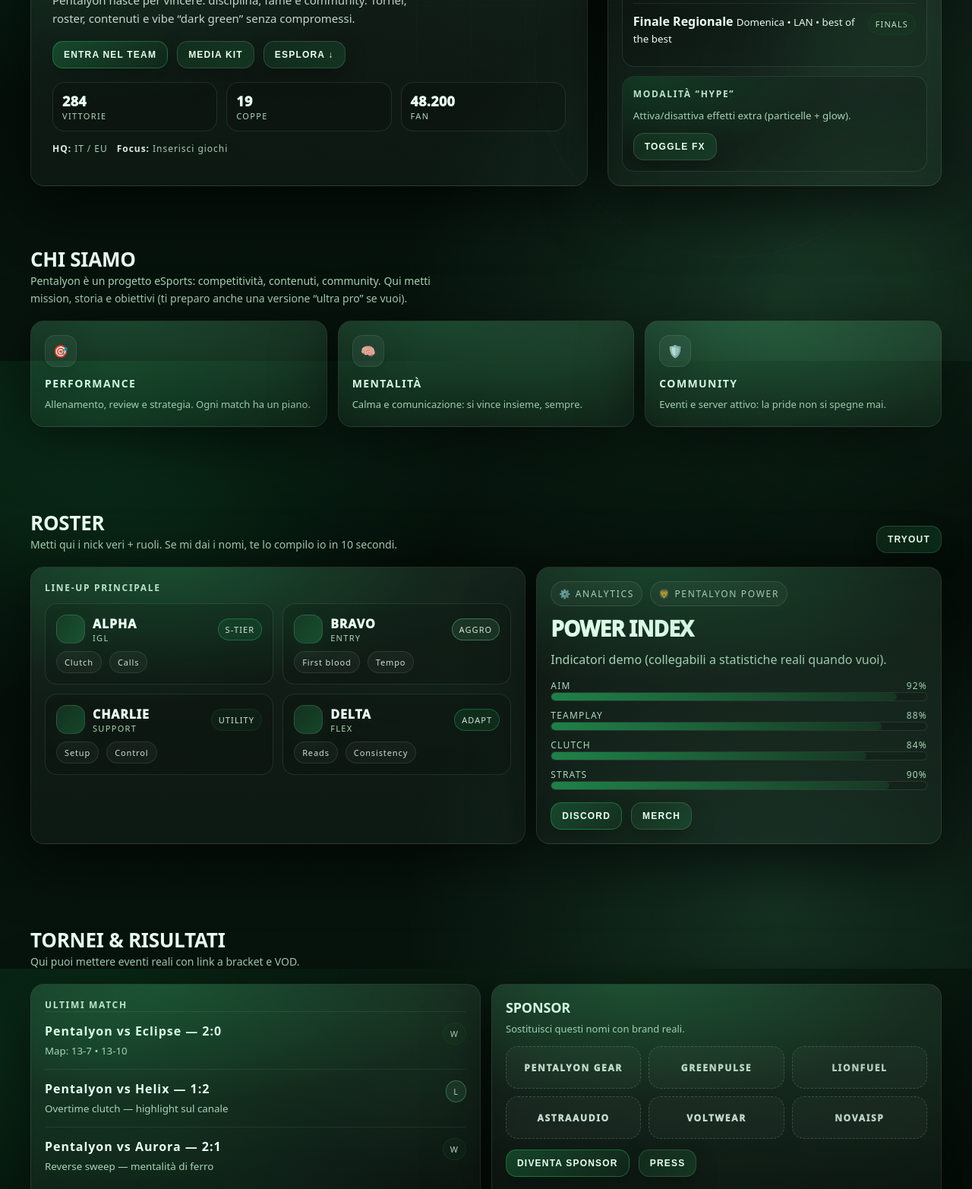
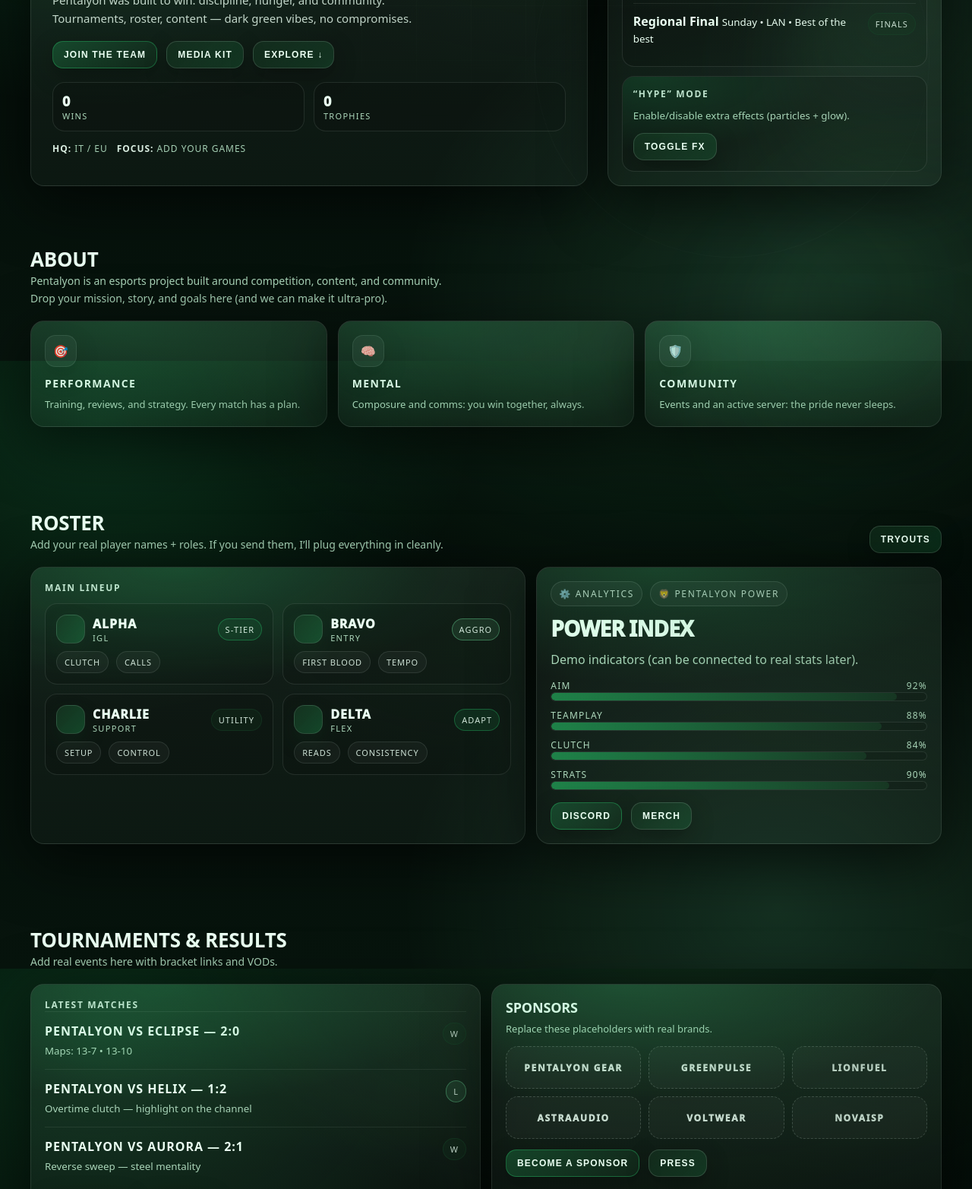
Before and after one commit to Drekhoz/Pentalyon, a plain HTML site: page index.html in a window 1280 px wide. Shown: the part 325-1890 px from the top of the page at 76% size. Drawn offline with Linux system fonts and the light colour scheme.

Commit message:
Update index.html

```diff
--- a/index.html
+++ b/index.html
@@ -1,23 +1,23 @@
 <!doctype html>
-<html lang="it">
+<html lang="en">
 <head>
   <meta charset="utf-8" />
   <meta name="viewport" content="width=device-width,initial-scale=1" />
-  <title>PENTALYON — eSports</title>
-  <meta name="description" content="Pentalyon eSports — roster, tornei, sponsor e community." />
+  <title>PENTALYON — Esports</title>
+  <meta name="description" content="Pentalyon Esports — roster, tournaments, sponsors, and community." />
 
-  <!-- Favicon (usa lo stesso logo) -->
+  <!-- Favicon (uses your logo) -->
   <link rel="icon" href="logo.png" />
 
   <style>
     :root{
       /* YOUR COLORS */
-      --bg:#020A06;     /* nero profondo */
-      --brand:#1A472A;  /* verde */
+      --bg:#020A06;     /* deep black */
+      --brand:#1A472A;  /* green */
       --ink:#eafff2;
       --muted:#b6e3c5;
 
-      /* accents (derivati dal verde) */
+      /* accents (derived from green) */
       --neon:#1A472A;
       --neon2:#2bd673;
       --hot:#7CFFB4;
@@ -262,12 +262,13 @@
       font-size:12px; color: rgba(182,227,197,.90);
       display:flex; gap:12px; flex-wrap:wrap;
       letter-spacing:.08em;
+      text-transform:uppercase;
     }
     .fine b{color: rgba(234,255,242,.92)}
     .statbar{
       margin-top:18px;
       display:grid;
-      grid-template-columns: repeat(3, 1fr);
+      grid-template-columns: repeat(2, 1fr); /* 2 boxes now */
       gap:12px;
     }
     .stat{
@@ -360,7 +361,7 @@
       border:1px solid rgba(234,255,242,.12);
       box-shadow: 0 12px 28px rgba(26,71,42,.18);
     }
-    .nick{font-weight:950; letter-spacing:.06em}
+    .nick{font-weight:950; letter-spacing:.06em; text-transform:uppercase}
     .role{font-size:11px; color: rgba(182,227,197,.95); letter-spacing:.12em; text-transform:uppercase}
     .meta{margin-top:10px; display:flex; gap:10px; flex-wrap:wrap}
     .chip{
@@ -369,6 +370,7 @@
       border:1px solid rgba(234,255,242,.10);
       background: rgba(234,255,242,.04);
       color: rgba(234,255,242,.86);
+      text-transform:uppercase;
     }
     .aboutTeam{padding:18px}
     .aboutTeam .big{font-size:28px; font-weight:950; letter-spacing:-.03em; margin:2px 0 10px; text-transform:uppercase;}
@@ -401,7 +403,7 @@
       display:flex; gap:12px; justify-content:space-between; align-items:flex-start;
     }
     .item:first-child{border-top:0}
-    .item b{display:block; letter-spacing:.06em}
+    .item b{display:block; letter-spacing:.06em; text-transform:uppercase}
     .item small{display:block; color: rgba(182,227,197,.92); margin-top:6px; line-height:1.4}
     .sponsors{padding:18px}
     .sGrid{display:grid; grid-template-columns: repeat(3, 1fr); gap:10px; margin-top:12px;}
@@ -513,24 +515,24 @@
     <div class="container inner">
       <div class="brandBox" aria-label="Pentalyon">
         <div class="brandMark" aria-hidden="true">
-          <img src="logo.png" alt="Logo Pentalyon">
+          <img src="logo.png" alt="Pentalyon logo">
         </div>
         <div class="brandText">
           <b>PENTALYON</b>
-          <span>eSports</span>
+          <span>Esports</span>
         </div>
       </div>
 
-      <nav class="links" aria-label="Navigazione">
-        <a href="#about">Chi siamo</a>
+      <nav class="links" aria-label="Navigation">
+        <a href="#about">About</a>
         <a href="#roster">Roster</a>
-        <a href="#tournaments">Tornei</a>
-        <a href="#sponsors">Sponsor</a>
-        <a href="#join">Unisciti</a>
-        <button class="btn primary" id="watchBtn">Guarda Live</button>
+        <a href="#tournaments">Tournaments</a>
+        <a href="#sponsors">Sponsors</a>
+        <a href="#join">Join</a>
+        <button class="btn primary" id="watchBtn">Watch Live</button>
       </nav>
 
-      <button class="btn hamb" id="menuBtn" aria-label="Apri menu">☰ Menu</button>
+      <button class="btn hamb" id="menuBtn" aria-label="Open menu">☰ Menu</button>
     </div>
   </header>
 
@@ -543,7 +545,7 @@
             <div class="heroTop">
               <div class="heroCrest">
                 <div class="crest" aria-hidden="true">
-                  <img src="logo.png" alt="Logo Pentalyon">
+                  <img src="logo.png" alt="Pentalyon logo">
                 </div>
                 <div class="kicker">
                   <span class="pill">🦁 Pentalyon Pride</span>
@@ -553,37 +555,34 @@
               </div>
             </div>
 
-            <h1 class="glitch" data-text="DOMINA L’ARENA">DOMINA L’ARENA</h1>
+            <h1 class="glitch" data-text="DOMINATE THE ARENA">DOMINATE THE ARENA</h1>
 
             <p class="lead">
-              Pentalyon nasce per vincere: disciplina, fame e community.
-              Tornei, roster, contenuti e vibe “dark green” senza compromessi.
+              Pentalyon was built to win: discipline, hunger, and community.
+              Tournaments, roster, content — dark green vibes, no compromises.
             </p>
 
             <div class="ctaRow">
-              <button class="btn primary" id="joinBtn">Entra nel Team</button>
+              <button class="btn primary" id="joinBtn">Join the Team</button>
               <button class="btn" id="kitBtn">Media Kit</button>
-              <button class="btn" id="scrollBtn">Esplora ↓</button>
+              <button class="btn" id="scrollBtn">Explore ↓</button>
             </div>
 
-            <div class="statbar" aria-label="Statistiche">
+            <!-- STATS: wins + trophies only (both 0) -->
+            <div class="statbar" aria-label="Stats">
               <div class="stat">
                 <div class="n" id="statWins">0</div>
-                <div class="l">Vittorie</div>
+                <div class="l">Wins</div>
               </div>
               <div class="stat">
                 <div class="n" id="statCup">0</div>
-                <div class="l">Coppe</div>
-              </div>
-              <div class="stat">
-                <div class="n" id="statFans">0</div>
-                <div class="l">Fan</div>
+                <div class="l">Trophies</div>
               </div>
             </div>
 
             <div class="fine">
               <span><b>HQ:</b> IT / EU</span>
-              <span><b>Focus:</b> Inserisci giochi</span>
+              <span><b>Focus:</b> Add your games</span>
             </div>
           </div>
         </div>
@@ -591,37 +590,37 @@
         <aside class="card reveal">
           <div class="heroSide">
             <div class="tile">
-              <h3>Prossimi eventi</h3>
+              <h3>Upcoming events</h3>
 
               <div class="event">
                 <div>
                   <b>Pentalyon Cup — Qualifiers</b>
-                  <small>Stasera • BO3 • Match featured</small>
+                  <small>Tonight • BO3 • Featured match</small>
                 </div>
-                <span class="tag open">Iscrizioni</span>
+                <span class="tag open">Sign-ups</span>
               </div>
 
               <div class="event">
                 <div>
                   <b>Scrim Night</b>
-                  <small>Ogni mercoledì • 21:00 CET • Open lobby</small>
+                  <small>Every Wednesday • 21:00 CET • Open lobby</small>
                 </div>
                 <span class="tag live">Live</span>
               </div>
 
               <div class="event">
                 <div>
-                  <b>Finale Regionale</b>
-                  <small>Domenica • LAN • best of the best</small>
+                  <b>Regional Final</b>
+                  <small>Sunday • LAN • Best of the best</small>
                 </div>
                 <span class="tag win">Finals</span>
               </div>
             </div>
 
             <div class="tile">
-              <h3>Modalità “Hype”</h3>
+              <h3>“Hype” mode</h3>
               <small style="color:rgba(182,227,197,.92); line-height:1.6">
-                Attiva/disattiva effetti extra (particelle + glow).
+                Enable/disable extra effects (particles + glow).
               </small>
               <div style="display:flex; gap:10px; margin-top:12px; flex-wrap:wrap">
                 <button class="btn" id="fxToggle">Toggle FX</button>
@@ -635,10 +634,10 @@
     <section id="about" class="section container">
       <div class="sectionHead reveal">
         <div>
-          <h2>Chi siamo</h2>
+          <h2>About</h2>
           <p>
-            Pentalyon è un progetto eSports: competitività, contenuti, community.
-            Qui metti mission, storia e obiettivi (ti preparo anche una versione “ultra pro” se vuoi).
+            Pentalyon is an esports project built around competition, content, and community.
+            Drop your mission, story, and goals here (and we can make it ultra-pro).
           </p>
         </div>
       </div>
@@ -647,19 +646,19 @@
         <div class="card feature reveal">
           <div class="icon" aria-hidden="true">🎯</div>
           <h3>Performance</h3>
-          <p>Allenamento, review e strategia. Ogni match ha un piano.</p>
+          <p>Training, reviews, and strategy. Every match has a plan.</p>
         </div>
 
         <div class="card feature reveal">
           <div class="icon" aria-hidden="true">🧠</div>
-          <h3>Mentalità</h3>
-          <p>Calma e comunicazione: si vince insieme, sempre.</p>
+          <h3>Mental</h3>
+          <p>Composure and comms: you win together, always.</p>
         </div>
 
         <div class="card feature reveal">
           <div class="icon" aria-hidden="true">🛡️</div>
           <h3>Community</h3>
-          <p>Eventi e server attivo: la pride non si spegne mai.</p>
+          <p>Events and an active server: the pride never sleeps.</p>
         </div>
       </div>
     </section>
@@ -668,15 +667,15 @@
       <div class="sectionHead reveal">
         <div>
           <h2>Roster</h2>
-          <p>Metti qui i nick veri + ruoli. Se mi dai i nomi, te lo compilo io in 10 secondi.</p>
+          <p>Add your real player names + roles. If you send them, I’ll plug everything in cleanly.</p>
         </div>
-        <button class="btn" id="tryoutBtn">Tryout</button>
+        <button class="btn" id="tryoutBtn">Tryouts</button>
       </div>
 
       <div class="roster">
         <div class="card players reveal">
           <h3 style="margin:0; letter-spacing:.14em; text-transform:uppercase; font-size:12px; color:rgba(234,255,242,.88)">
-            Line-up principale
+            Main lineup
           </h3>
 
           <div class="playerGrid" role="list">
@@ -689,7 +688,7 @@
                     <div class="role">IGL</div>
                   </div>
                 </div>
-                <span class="tag open">S-Tier</span>
+                <span class="tag open">S-tier</span>
               </div>
               <div class="meta">
                 <span class="chip">Clutch</span>
@@ -755,12 +754,12 @@
             <span class="pill">⚙️ Analytics</span>
             <span class="pill">🦁 Pentalyon Power</span>
           </div>
-          <div class="big">POWER INDEX</div>
+          <div class="big">Power Index</div>
           <p style="margin:0; color:rgba(182,227,197,.92); line-height:1.6">
-            Indicatori demo (collegabili a statistiche reali quando vuoi).
+            Demo indicators (can be connected to real stats later).
           </p>
 
-          <div class="meter" aria-label="Statistiche team">
+          <div class="meter" aria-label="Team stats">
             <div>
               <div class="labelRow"><span>Aim</span><span id="vAim">0%</span></div>
               <div class="bar"><i data-val="92"></i></div>
@@ -790,35 +789,35 @@
     <section id="tournaments" class="section container">
       <div class="sectionHead reveal">
         <div>
-          <h2>Tornei & risultati</h2>
-          <p>Qui puoi mettere eventi reali con link a bracket e VOD.</p>
+          <h2>Tournaments & results</h2>
+          <p>Add real events here with bracket links and VODs.</p>
         </div>
       </div>
 
       <div class="split">
         <div class="card list reveal">
           <h3 style="margin:0; letter-spacing:.14em; text-transform:uppercase; font-size:12px; color:rgba(234,255,242,.88)">
-            Ultimi match
+            Latest matches
           </h3>
 
           <div class="item">
             <div>
               <b>Pentalyon vs Eclipse — 2:0</b>
-              <small>Map: 13-7 • 13-10</small>
+              <small>Maps: 13-7 • 13-10</small>
             </div>
             <span class="tag win">W</span>
           </div>
           <div class="item">
             <div>
               <b>Pentalyon vs Helix — 1:2</b>
-              <small>Overtime clutch — highlight sul canale</small>
+              <small>Overtime clutch — highlight on the channel</small>
             </div>
             <span class="tag live">L</span>
           </div>
           <div class="item">
             <div>
               <b>Pentalyon vs Aurora — 2:1</b>
-              <small>Reverse sweep — mentalità di ferro</small>
+              <small>Reverse sweep — steel mentality</small>
             </div>
             <span class="tag win">W</span>
           </div>
@@ -832,12 +831,12 @@
         <div id="sponsors" class="card sponsors reveal">
           <div class="sectionHead" style="margin:0 0 10px">
             <div>
-              <h2 style="font-size:18px; margin:0">Sponsor</h2>
-              <p style="font-size:13px; margin-top:6px">Sostituisci questi nomi con brand reali.</p>
+              <h2 style="font-size:18px; margin:0">Sponsors</h2>
+              <p style="font-size:13px; margin-top:6px">Replace these placeholders with real brands.</p>
             </div>
           </div>
 
-          <div class="sGrid" aria-label="Sponsor grid">
+          <div class="sGrid" aria-label="Sponsors grid">
             <div class="s">Pentalyon Gear</div>
             <div class="s">GreenPulse</div>
             <div class="s">LionFuel</div>
@@ -847,7 +846,7 @@
           </div>
 
           <div class="ctaRow" style="margin-top:14px">
-            <button class="btn primary" id="sponsorBtn">Diventa Sponsor</button>
+            <button class="btn primary" id="sponsorBtn">Become a Sponsor</button>
             <button class="btn" id="pressBtn">Press</button>
           </div>
         </div>
@@ -857,14 +856,14 @@
     <section id="join" class="section container">
       <div class="card cta reveal">
         <div>
-          <h3>Unisciti alla pride</h3>
+          <h3>Join the pride</h3>
           <p style="margin:8px 0 0; color:rgba(182,227,197,.92); line-height:1.6">
-            Newsletter “drop” con eventi, tryout e merch. (Demo: collega un servizio reale quando vuoi.)
+            Drop newsletter with events, tryouts, and merch. (Demo — connect a real service anytime.)
           </p>
         </div>
         <form class="form" id="nlForm">
-          <input id="email" type="email" placeholder="La tua email" required />
-          <button class="btn primary" type="submit">Iscriviti</button>
+          <input id="email" type="email" placeholder="Your email" required />
+          <button class="btn primary" type="submit">Subscribe</button>
         </form>
       </div>
     </section>
@@ -873,7 +872,7 @@
       <div class="container foot">
         <div>© <span id="year"></span> PENTALYON • PRIDE NEVER SLEEPS</div>
         <div class="social">
-          <a href="#" id="tw">X/Twitter</a>
+          <a href="#" id="tw">X / Twitter</a>
           <a href="#" id="yt">YouTube</a>
           <a href="#" id="tt">TikTok</a>
         </div>
@@ -900,32 +899,33 @@
     $("#joinBtn").addEventListener("click", () => $("#join").scrollIntoView({behavior:"smooth"}));
     $("#tryoutBtn").addEventListener("click", () => $("#join").scrollIntoView({behavior:"smooth"}));
 
-    $("#watchBtn").addEventListener("click", () => toast("🔴 Live: collega qui Twitch/YouTube quando vuoi."));
-    $("#kitBtn").addEventListener("click", () => toast("📦 Media Kit: aggiungi un PDF o una pagina dedicata."));
-    $("#discordBtn").addEventListener("click", () => toast("💬 Discord: inserisci il tuo link d’invito."));
-    $("#shopBtn").addEventListener("click", () => toast("🛍️ Merch: collega uno shop/link."));
-    $("#highBtn").addEventListener("click", () => toast("🎬 Highlights: metti qui i tuoi video migliori."));
-    $("#bracketBtn").addEventListener("click", () => toast("🧩 Bracket: link a Challonge/Toornament."));
-    $("#sponsorBtn").addEventListener("click", () => toast("🤝 Sponsor: aggiungi un form o una mail dedicata."));
-    $("#pressBtn").addEventListener("click", () => toast("📰 Press: crea una pagina con logo pack e contatti."));
+    $("#watchBtn").addEventListener("click", () => toast("🔴 Live: add your Twitch/YouTube link anytime."));
+    $("#kitBtn").addEventListener("click", () => toast("📦 Media Kit: add a PDF or a dedicated page."));
+    $("#discordBtn").addEventListener("click", () => toast("💬 Discord: paste your invite link here."));
+    $("#shopBtn").addEventListener("click", () => toast("🛍️ Merch: connect a shop or a link."));
+    $("#highBtn").addEventListener("click", () => toast("🎬 Highlights: link your best videos."));
+    $("#bracketBtn").addEventListener("click", () => toast("🧩 Bracket: link Challonge/Toornament."));
+    $("#sponsorBtn").addEventListener("click", () => toast("🤝 Sponsors: add a form or a dedicated email."));
+    $("#pressBtn").addEventListener("click", () => toast("📰 Press: create a page with logo pack + contacts."));
 
-    $("#tw").addEventListener("click", (e)=>{e.preventDefault(); toast("Aggiungi il link al tuo profilo X/Twitter.");});
-    $("#yt").addEventListener("click", (e)=>{e.preventDefault(); toast("Aggiungi il link al tuo canale YouTube.");});
-    $("#tt").addEventListener("click", (e)=>{e.preventDefault(); toast("Aggiungi il link al tuo TikTok.");});
+    $("#tw").addEventListener("click", (e)=>{e.preventDefault(); toast("Add your X/Twitter profile link.");});
+    $("#yt").addEventListener("click", (e)=>{e.preventDefault(); toast("Add your YouTube channel link.");});
+    $("#tt").addEventListener("click", (e)=>{e.preventDefault(); toast("Add your TikTok link.");});
 
     $("#nlForm").addEventListener("submit", (e) => {
       e.preventDefault();
       const v = $("#email").value.trim();
-      toast(v ? "✅ Iscritto! (demo) — collega Mailchimp quando vuoi." : "Inserisci un’email valida.");
+      toast(v ? "✅ Subscribed! (demo) — connect Mailchimp anytime." : "Please enter a valid email.");
       $("#email").value = "";
     });
 
-    function animateCounter(el, target, duration=1100){
+    function animateCounter(el, target, duration=900){
+      if(!el) return;
       const t0 = performance.now();
       function tick(now){
         const p = Math.min(1, (now - t0) / duration);
         const val = Math.round(target * (1 - Math.pow(1-p, 3)));
-        el.textContent = val.toLocaleString("it-IT");
+        el.textContent = val.toLocaleString("en-US");
         if(p < 1) requestAnimationFrame(tick);
       }
       requestAnimationFrame(tick);
@@ -956,12 +956,12 @@
     }, {threshold: 0.18});
     $$(".reveal").forEach(el=> io.observe(el));
 
+    // Hero stats (wins + trophies only) -> both 0
     const heroObs = new IntersectionObserver((entries)=>{
       entries.forEach(e=>{
         if(e.isIntersecting){
-          animateCounter($("#statWins"), 284);
-          animateCounter($("#statCup"), 19);
-          animateCounter($("#statFans"), 48200);
+          animateCounter($("#statWins"), 0);
+          animateCounter($("#statCup"), 0);
           heroObs.disconnect();
         }
       });
@@ -978,7 +978,7 @@
     });
 
     $("#menuBtn").addEventListener("click", ()=>{
-      toast("📌 Menu mobile: scorri — se vuoi ti metto un drawer vero.");
+      toast("📌 Mobile menu: scroll — or I can add a real slide drawer menu.");
       $("#about").scrollIntoView({behavior:"smooth"});
     });
 
```
